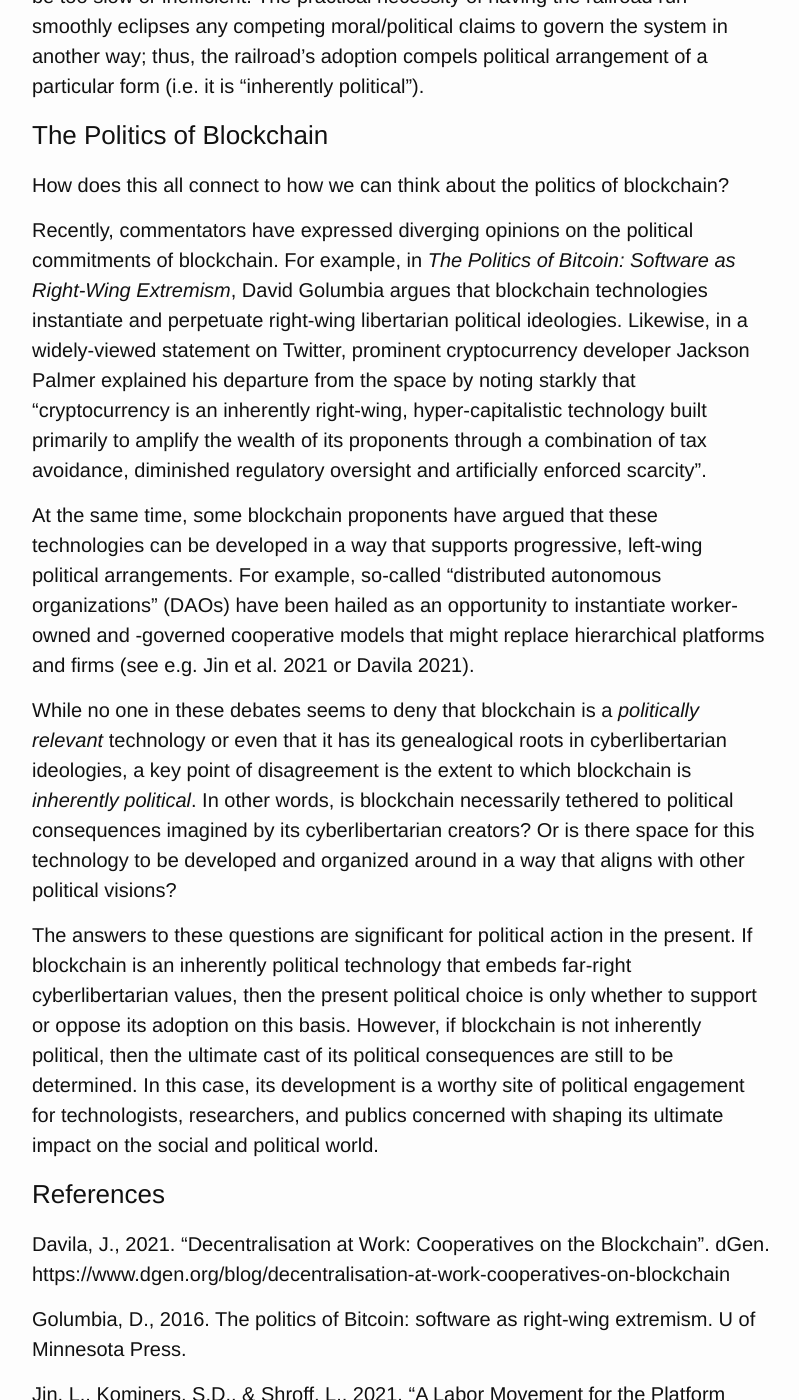
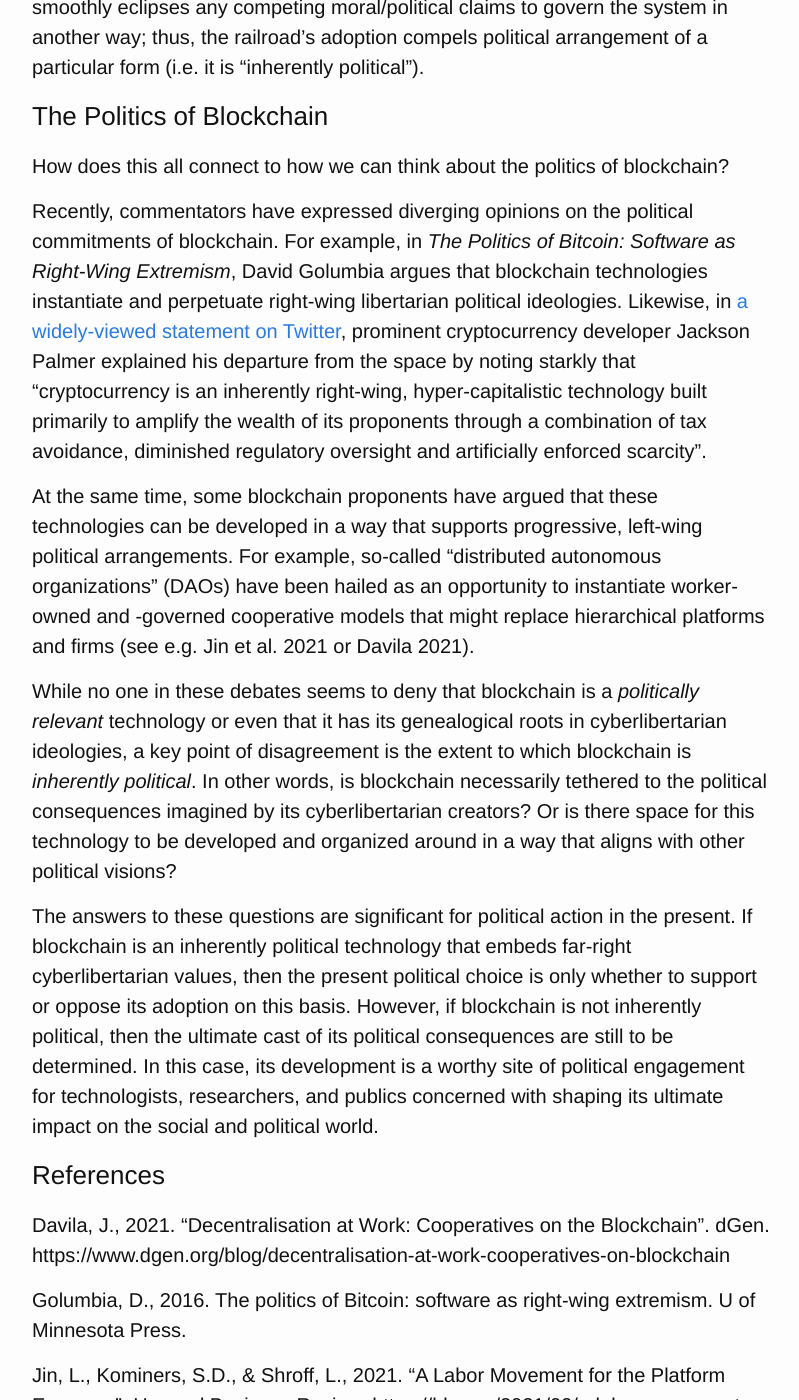
Before and after one commit to Fossj117/fossj117.github.io, a Jekyll site: the page built from _posts/2022-10-01-langdon-winner-blockchain.md, in a window 1280 px wide and 1400 px high, scrolled down 2132 px. Shown: the whole window, without its empty margins (238-1037 px from the left). Built offline with Jekyll 4.4.1, drawn with Linux system fonts in a browser that asks for light colours; a script that is not in the unit is left out; comment, search, counter and statistics services are not loaded.

Commit message:
fix blockchain winner post

```diff
--- a/_posts/2022-10-01-langdon-winner-blockchain.md
+++ b/_posts/2022-10-01-langdon-winner-blockchain.md
@@ -15,13 +15,13 @@
 
 In “Do Artifacts Have Politics?”, Winner makes two key claims about the ways in which technological artifacts may be political. First, Winner argues that technological artifacts can be political when “the invention, design, or arrangement of a specific technical device or system becomes a way of settling an issue in the affairs of a particular community” (669). I will refer to artifacts of this kind as “politically relevant” technologies, and summarize Winner’s claim in the following way:
 
-**W1.** Technologies are, in at least some cases, *politically relevant*, meaning that choices about their design or adoption enforce political orderings of the world.
+> **W1.** Technologies are, in at least some cases, *politically relevant*, meaning that choices about their design or adoption enforce political orderings of the world.
 
 Winner’s defense of W1 is by example. Specifically, he discusses a set of overpasses built by influential urban planner Robert Moses around Long Island, New York. Overpasses do not per se embed a particular set of political consequences; however, in the hands of Moses, overpass design was politically relevant. By building overpasses at a height that allowed the passage of personal automobiles but not taller public buses, Moses effectively excluded poor & Black residents (who disproportionately relied on public transit) from access to Jones Beach. In short, the *technological* design decision of overpass height embedded a *political* decision about who would get ready access to a public resource (the beach). Importantly, Winner notes that (in this case and others), technological design choices are themselves inflected by social forces, with different stakeholders possessing “unequal degrees of power” in influencing how they are made (673). Thus, for Winner, politically relevant technologies are both influenced by social forces (such as racism and classism) in their design, and politically consequential once they are built and adopted in the world.
 
 Second, Winner argues that technology can be political in a stronger sense; in particular, some technologies are “inherently political”. Inherently political technologies are “by their very nature political in a *specific* way” (673, emphasis mine), meaning that their adoption “unavoidably brings with it conditions for human relationships that have a distinctive political cast” (673). I will summarize this claim in the following way:
 
-**W2.** Technologies are, in at least some cases, *inherently political*, meaning that their adoption necessarily enforces (or is strongly compatible with) a *specific* political ordering of the world.
+> **W2.** Technologies are, in at least some cases, *inherently political*, meaning that their adoption necessarily enforces (or is strongly compatible with) a *specific* political ordering of the world.
 
 Importantly, in the case of inherently political technologies, social forces influence technological progression only at the point of deciding whether to adopt the technology. There is no flexibility in the technology’s design that might allow alternative political implications, and there is no social mediation of the political consequences once the artifact is adopted. To create and adopt the technology is to “choose unalterably a particular form of political life” (673).
 
@@ -33,11 +33,11 @@
 
 How does this all connect to how we can think about the politics of blockchain?
 
-Recently, commentators have expressed diverging opinions on the political commitments of blockchain. For example, in *The Politics of Bitcoin: Software as Right-Wing Extremism*, David Golumbia argues that blockchain technologies instantiate and perpetuate right-wing libertarian political ideologies. Likewise, in a widely-viewed statement on Twitter, prominent cryptocurrency developer Jackson Palmer explained his departure from the space by noting starkly that “cryptocurrency is an inherently right-wing, hyper-capitalistic technology built primarily to amplify the wealth of its proponents through a combination of tax avoidance, diminished regulatory oversight and artificially enforced scarcity”.
+Recently, commentators have expressed diverging opinions on the political commitments of blockchain. For example, in *The Politics of Bitcoin: Software as Right-Wing Extremism*, David Golumbia argues that blockchain technologies instantiate and perpetuate right-wing libertarian political ideologies. Likewise, in [a widely-viewed statement on Twitter](https://twitter.com/ummjackson/status/1415353984617914370), prominent cryptocurrency developer Jackson Palmer explained his departure from the space by noting starkly that “cryptocurrency is an inherently right-wing, hyper-capitalistic technology built primarily to amplify the wealth of its proponents through a combination of tax avoidance, diminished regulatory oversight and artificially enforced scarcity”.
 
 At the same time, some blockchain proponents have argued that these technologies can be developed in a way that supports progressive, left-wing political arrangements. For example, so-called “distributed autonomous organizations” (DAOs) have been hailed as an opportunity to instantiate worker-owned and -governed cooperative models that might replace hierarchical platforms and firms (see e.g. Jin et al. 2021 or Davila 2021).
 
-While no one in these debates seems to deny that blockchain is a *politically relevant* technology or even that it has its genealogical roots in cyberlibertarian ideologies, a key point of disagreement is the extent to which blockchain is *inherently political*. In other words, is blockchain necessarily tethered to political consequences imagined by its cyberlibertarian creators? Or is there space for this technology to be developed and organized around in a way that aligns with other political visions?
+While no one in these debates seems to deny that blockchain is a *politically relevant* technology or even that it has its genealogical roots in cyberlibertarian ideologies, a key point of disagreement is the extent to which blockchain is *inherently political*. In other words, is blockchain necessarily tethered to the political consequences imagined by its cyberlibertarian creators? Or is there space for this technology to be developed and organized around in a way that aligns with other political visions?
 
 The answers to these questions are significant for political action in the present. If blockchain is an inherently political technology that embeds far-right cyberlibertarian values, then the present political choice is only whether to support or oppose its adoption on this basis. However, if blockchain is not inherently political, then the ultimate cast of its political consequences are still to be determined. In this case, its development is a worthy site of political engagement for technologists, researchers, and publics concerned with shaping its ultimate impact on the social and political world.
 
```
